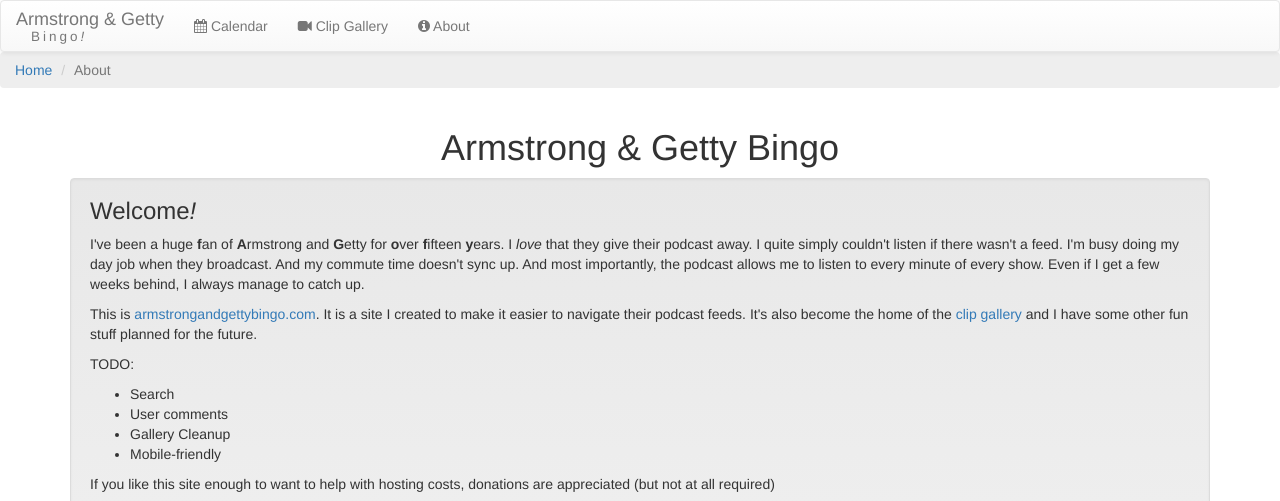
After one commit to ben174/angrates, a Django app: page /about/ in a window 1280 px wide. The commit adds this page. Shown: the top 501 px of the page. Run offline with Django 3.2, Linux system fonts and the light colour scheme; some libraries are stand-ins or nearby versions.

```diff
--- a/angrates/urls.py
+++ b/angrates/urls.py
@@ -15,6 +15,7 @@ urlpatterns = [
     url(r'^(?P<feed>650|910)/$', podcasts.views.home, name='home'),
     url(r'^refresh/(?P<scraper>.+)/$', podcasts.views.do_refresh, name='do_refresh'),
     url(r'^clips/$', podcasts.views.clips, name='clips'),
+    url(r'^about/$', podcasts.views.about, name='about'),
     url(r'^clips/(?P<key>.+)/$', podcasts.views.clips, name='clips'),
     url(r'^admin/', admin.site.urls),
 ]
--- /dev/null
+++ b/podcasts/templates/about.html
@@ -0,0 +1,68 @@
+{% extends 'base.html' %}
+{% load staticfiles %}
+{% block posthead %}
+    <link rel="stylesheet" href="{% static 'css/day.css' %}">
+{% endblock %}
+{% block breadcrumbs %}
+     <ol class="breadcrumb">
+        <li><a href="/">Home</a></li>
+        <li class="active">About</li>
+    </ol>
+{% endblock %}
+{% block content %}
+
+    <div class="container">
+        <h1>Armstrong & Getty Bingo</h1>
+
+        <div class="well">
+            <h3>Welcome<i>!</i></h3>
+
+            <p>I've been a huge <b>f</b>an of <b>A</b>rmstrong and <b>G</b>etty
+                for <b>o</b>ver <b>f</b>ifteen <b>y</b>ears. I <i>love</i> that they
+                give their podcast away. I quite simply couldn't listen if there wasn't
+                a feed. I'm busy doing my day job when they broadcast. And my commute
+                time doesn't sync up. And most importantly, the podcast allows me
+                to listen to every minute of every show. Even if I get a few weeks
+                behind, I always manage to catch up.</p>
+
+            <p>This is <a href="http://www.armstrongandgettybingo.com">armstrongandgettybingo.com</a>.
+                It is a site I created to make it easier to navigate their podcast
+                feeds. It's also become the home of the <a href="/clips">clip gallery</a>
+                and I have some other fun stuff planned for the future.</p>
+
+            <p>TODO:</p>
+            <ul>
+                <li>Search</li>
+                <li>User comments</li>
+                <li>Gallery Cleanup</li>
+                <li>Mobile-friendly</li>
+            </ul>
+
+            <p>If you like this site enough to want to help with hosting costs, donations are appreciated
+            (but not at all required)</p>
+
+            <p>
+
+            <form action="https://www.paypal.com/cgi-bin/webscr" method="post" target="_top">
+                <input type="hidden" name="cmd" value="_s-xclick">
+                <input type="hidden" name="hosted_button_id" value="3C5A6CQC8S8ZN">
+                <input type="image" src="https://www.paypalobjects.com/en_US/i/btn/btn_donate_SM.gif" border="0"
+                       name="submit" alt="PayPal - The safer, easier way to pay online!">
+                <img alt="" border="0" src="https://www.paypalobjects.com/en_US/i/scr/pixel.gif" width="1" height="1">
+            </form>
+
+            <div>
+                <a href="bitcoin:1KzTSfqjF2iKCduwz59nv2uqh1W2JsTxZH">
+                    Bitcoin:
+                    <code>17FJJYY2B11Bx7xx5HepjJ3xAdaB14UMiw</code>
+                </a>
+            </div>
+            </p>
+
+            <p>A note to A&G: <i>I know you want traffic to your home page, but your feed sucks.
+                If you want to host this site, <b>I'd be happy to hand it over to you.
+                </b> Just say the word.</i>
+            </p>
+        </div>
+    </div>
+{% endblock %}
--- a/podcasts/templates/base.html
+++ b/podcasts/templates/base.html
@@ -29,7 +29,7 @@
     <div class="container-fluid">
         <div class="navbar-header">
             <button type="button" class="navbar-toggle collapsed" data-toggle="collapse"
-                    data-target="#bs-example-navbar-collapse-1" aria-expanded="false">
+                    data-target="#navbar-collapse" aria-expanded="false">
                 <span class="sr-only">Toggle navigation</span>
                 <span class="icon-bar"></span>
                 <span class="icon-bar"></span>
@@ -42,10 +42,11 @@
         </div>
 
         <!-- Collect the nav links, forms, and other content for toggling -->
-        <div class="collapse navbar-collapse" id="bs-example-navbar-collapse-1">
+        <div class="collapse navbar-collapse" id="navbar-collapse">
             <ul class="nav navbar-nav">
                 <li><a href="/"><i class="fa fa-calendar"></i> Calendar</a></li>
                 <li><a href="{% url 'clips' %}"><i class="fa fa-video-camera"></i> Clip Gallery</a></li>
+                <li><a href="{% url 'about' %}"><i class="fa fa-info-circle"></i> About</a></li>
             </ul>
             <!--
             <form class="navbar-form navbar-left" role="search">
@@ -60,13 +61,13 @@
                     <li class="dropdown">
                         {% if feed == '650' %}
                             <a href="#" class="dropdown-toggle" data-toggle="dropdown" role="button" aria-haspopup="true"
-                               aria-expanded="false">Talk 650 KSTE (Sac) <span class="caret"></span></a>
+                               aria-expanded="false"><i class="fa fa-rss"></i> Talk 650 KSTE (Sac) <span class="caret"></span></a>
                             <ul class="dropdown-menu">
                                 <li><a href="{% block link_910 %}{% endblock %}">Switch to Talk 910 (San Francisco) Feed</a></li>
                             </ul>
                         {% else %}
                             <a href="#" class="dropdown-toggle" data-toggle="dropdown" role="button" aria-haspopup="true"
-                               aria-expanded="false">Talk 910 KKSF (SF) <span class="caret"></span></a>
+                               aria-expanded="false"><i class="fa fa-rss"></i> Talk 910 (SF) <span class="caret"></span></a>
                             <ul class="dropdown-menu">
                                 <li><a href="{% block link_650 %}{% endblock %}">Switch to Talk 650 (Sacramento) Feed</a></li>
                             </ul>
@@ -78,6 +79,7 @@
     </div><!-- /.container-fluid -->
 </nav>
 
+{% block breadcrumbs %}{% endblock %}
 
 {% block content %}{% endblock %}
 
--- a/podcasts/templates/clips.html
+++ b/podcasts/templates/clips.html
@@ -2,6 +2,12 @@
 {% load staticfiles %}
 {% block posthead %}
     <link rel="stylesheet" href="{% static 'css/day.css' %}">
+{% endblock %}
+{% block breadcrumbs %}
+    <ol class="breadcrumb">
+        <li><a href="/">Home</a></li>
+        <li class="active">Clip Gallery</li>
+    </ol>
 {% endblock %}
 {% block content %}
     <div class="jumbotron">
--- a/podcasts/views.py
+++ b/podcasts/views.py
@@ -121,3 +121,5 @@ def clips(request, key=None):
         clip = get_object_or_404(Clip, key=key)
         return render(request, 'clip.html', {'clip': clip})
     return render(request, 'clips.html', {'clips': Clip.objects.all()})
+def about(request):
+    return render(request, 'about.html')
--- a/static/css/base.css
+++ b/static/css/base.css
@@ -1,5 +1,9 @@
 /* Footer */
 
+body {
+}
+.navbar {
+}
 .footer {
     text-align: center;
     padding: 30px 0;
--- a/static/css/calendar.css
+++ b/static/css/calendar.css
@@ -111,3 +111,7 @@ div.date:hover {
 h1 {
     margin-bottom: 20px;
 }
+
+.date {
+    background-color: #FCFCFC;
+}
```
Also changed, not shown: podcasts/templates/podcasts/hour_archive_day.html (+8 -1 lines), podcasts/templates/podcasts/hour_archive_month.html (+8 -2 lines), static/js/day.js (+31 -0 lines).
